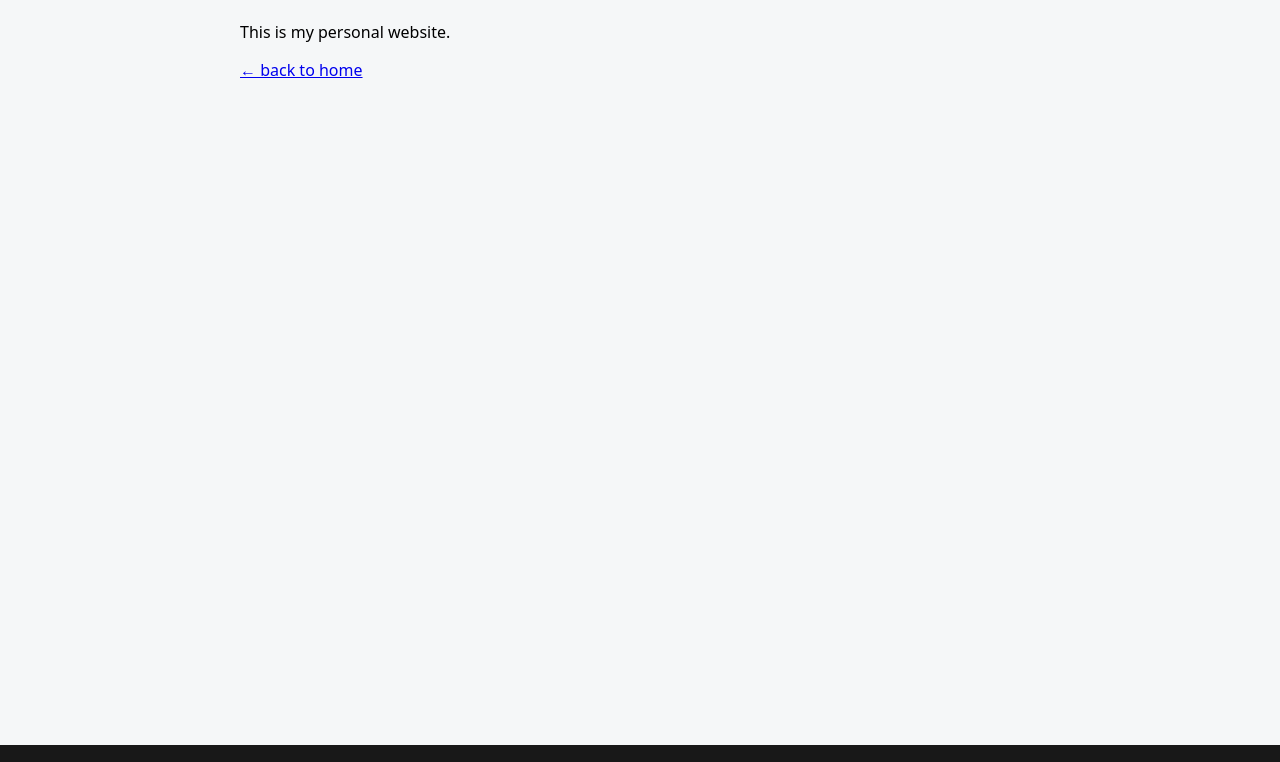
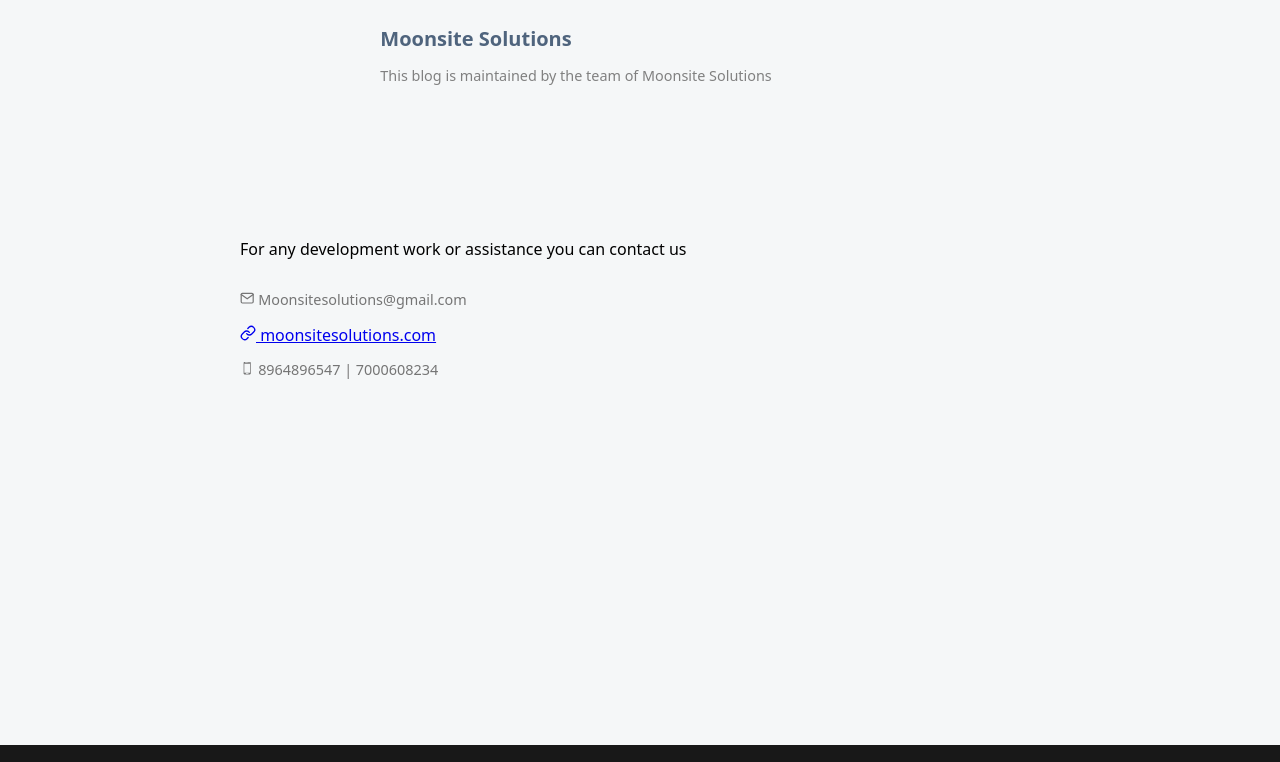
Before and after one commit to HarshSolanki18/moonsite-blog, a Gatsby site: page /contact in a window 1280 px wide. Shown: the part 178-940 px from the top of the page. Built offline with nearby package versions, Linux system fonts and the light colour scheme; Gatsby itself is replaced by a stand-in of ours.

Commit message:
contact page modified

```diff
--- a/package.json
+++ b/package.json
@@ -35,6 +35,8 @@
     "react": "^16.12.0",
     "react-dom": "^16.12.0",
     "react-helmet": "^6.1.0",
+    "react-icons": "^3.10.0",
+    "react-share": "^4.2.0",
     "react-twitter-widgets": "^1.9.5"
   },
   "devDependencies": {
--- /dev/null
+++ b/src/components/contact.js
@@ -0,0 +1,28 @@
+import React from 'react';
+import styles from './contact.module.scss';
+import {LinkedinIcon,RedditIcon,MailruIcon} from 'react-share';
+import {FiMail,FiLink,FiSmartphone} from 'react-icons/fi';
+import {GiSmartphone} from 'react-icons/gi'
+const Contactus = ({mobile}) =>{
+    const iconsize=mobile?32:32;
+    return (
+        <div>
+        <div className={styles.contactIntro}>
+            <a href="https://moonsitesolutions.herokuapp.com">Moonsite Solutions</a>
+            <p>This blog is maintained by the team of Moonsite Solutions</p>
+        </div>
+        <div className={styles.contactInfo}>
+            <p>For any development work or assistance you can contact us</p>
+            <div className={styles.social}>
+
+            <p><FiMail/> Moonsitesolutions@gmail.com</p>
+            <a href="https://moonsitesolutions.herokuapp.com"><FiLink/> moonsitesolutions.com</a>
+            <p><GiSmartphone/> 8964896547 | 7000608234</p>
+            </div>
+        </div>
+
+        </div>
+    )
+}
+
+export default Contactus;
--- /dev/null
+++ b/src/components/contact.module.scss
@@ -0,0 +1,63 @@
+.contactIntro{
+    position: absolute;
+    left:45%;
+    top:30%;
+    transform: translate(-50%,-50%);
+
+    a{
+        color: #4f647d;
+        align-items: center;
+        font-weight: 700;
+        text-decoration: none;
+        font-size: 20px;
+    }
+    p{
+        font-size: 0.9rem;
+        color: gray;
+    }
+
+
+
+}
+.contactInfo{
+
+    position: absolute;
+    top: 50%;
+    p{
+        font-size: 1rem;
+        color: black;
+    }
+}
+.social {
+
+    top: 100px;
+    left: 30px;
+    flex-direction: row;
+    flex-wrap: wrap;
+    justify-content: center;
+    align-content: center;
+    align-items: center;
+    margin: 15px 0;
+
+    div {
+        margin: 5px 15px;
+        cursor: pointer;
+    }
+    p{
+        color: #757575;
+        font-size: 0.9rem;
+    }
+
+}
+
+@media (max-width: 1200px) {
+    .social {
+        position: relative;
+        top: 0;
+    }
+
+    .social div {
+        display: inline-grid;
+        position: relative;
+    }
+}
--- a/src/components/header.js
+++ b/src/components/header.js
@@ -32,11 +32,7 @@
         Home
       </Link>
       </li>
-      <li>
-      <Link to="/about/" activeClassName={styles.activeNav}>
-        About
-      </Link>
-      </li>
+
       <li>
       <Link to="/contact/" activeClassName={styles.activeNav}>
         Contact
--- a/src/components/post-preview.module.scss
+++ b/src/components/post-preview.module.scss
@@ -29,8 +29,10 @@
     }
 }
 
-@media (max-width: 768px) {
+@media (max-width: 650px) {
     .article-list {
         grid-template-columns: 100%;
+        align-items: center;
+        margin:auto
     }
 }
--- a/src/pages/contact.js
+++ b/src/pages/contact.js
@@ -1,12 +1,11 @@
 import React from 'react';
 import { Link } from 'gatsby';
 import Layout from '../components/layout';
+import Contactus from '../components/contact';
 
 const Contact = () => (
   <Layout>
-    <h1>Contact Me</h1>
-    <p>This is my personal website.</p>
-    <Link to="/">&larr; back to home</Link>
+    <Contactus />
   </Layout>
 );
 
```
Also changed, not shown: src/pages/about.js (deleted, +0 -13 lines), 1 other file.
